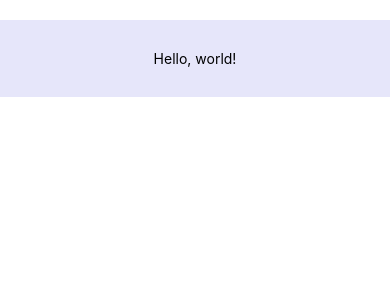
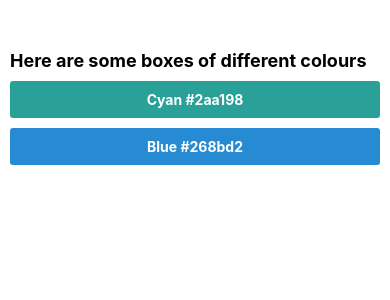
Before and after one commit to VedanthB/AwesomeProject, a React Native app: screen / in a window 390 px wide. Shown: the top 300 px of the page. Built offline with nearby package versions, Linux system fonts and the light colour scheme.

Commit message:
[FEAT]: styling

```diff
--- a/App.js
+++ b/App.js
@@ -1,24 +1,51 @@
 import React from "react";
-import { StyleSheet, Text, View, SafeAreaView } from "react-native";
+import { View, Text, SafeAreaView, StyleSheet } from "react-native";
 
-export default function App() {
+const App = () => {
   return (
     <SafeAreaView>
       <View style={styles.container}>
-        <Text>Hello, world!</Text>
+        <Text style={styles.heading}>
+          Here are some boxes of different colours
+        </Text>
+        <View style={[styles.box, styles.cyan]}>
+          <Text style={styles.text}>Cyan #2aa198</Text>
+        </View>
+        <View style={[styles.box, styles.blue]}>
+          <Text style={styles.text}>Blue #268bd2</Text>
+        </View>
       </View>
     </SafeAreaView>
   );
-}
+};
 
 const styles = StyleSheet.create({
   container: {
-    backgroundColor: "lavender",
+    paddingTop: 50,
     paddingHorizontal: 10,
-    marginVertical: 20,
-    padding: 30,
+  },
+  heading: {
+    fontSize: 18,
+    fontWeight: "bold",
+    marginBottom: 10,
+  },
+  text: {
+    fontWeight: "bold",
+    color: "white",
+  },
+  box: {
+    padding: 10,
+    borderRadius: 3,
+    justifyContent: "center",
     alignItems: "center",
-    color: "black",
-    justifyContent: "center",
+    marginBottom: 10,
+  },
+  cyan: {
+    backgroundColor: "#2aa198",
+  },
+  blue: {
+    backgroundColor: "#268bd2",
   },
 });
+
+export default App;
```
